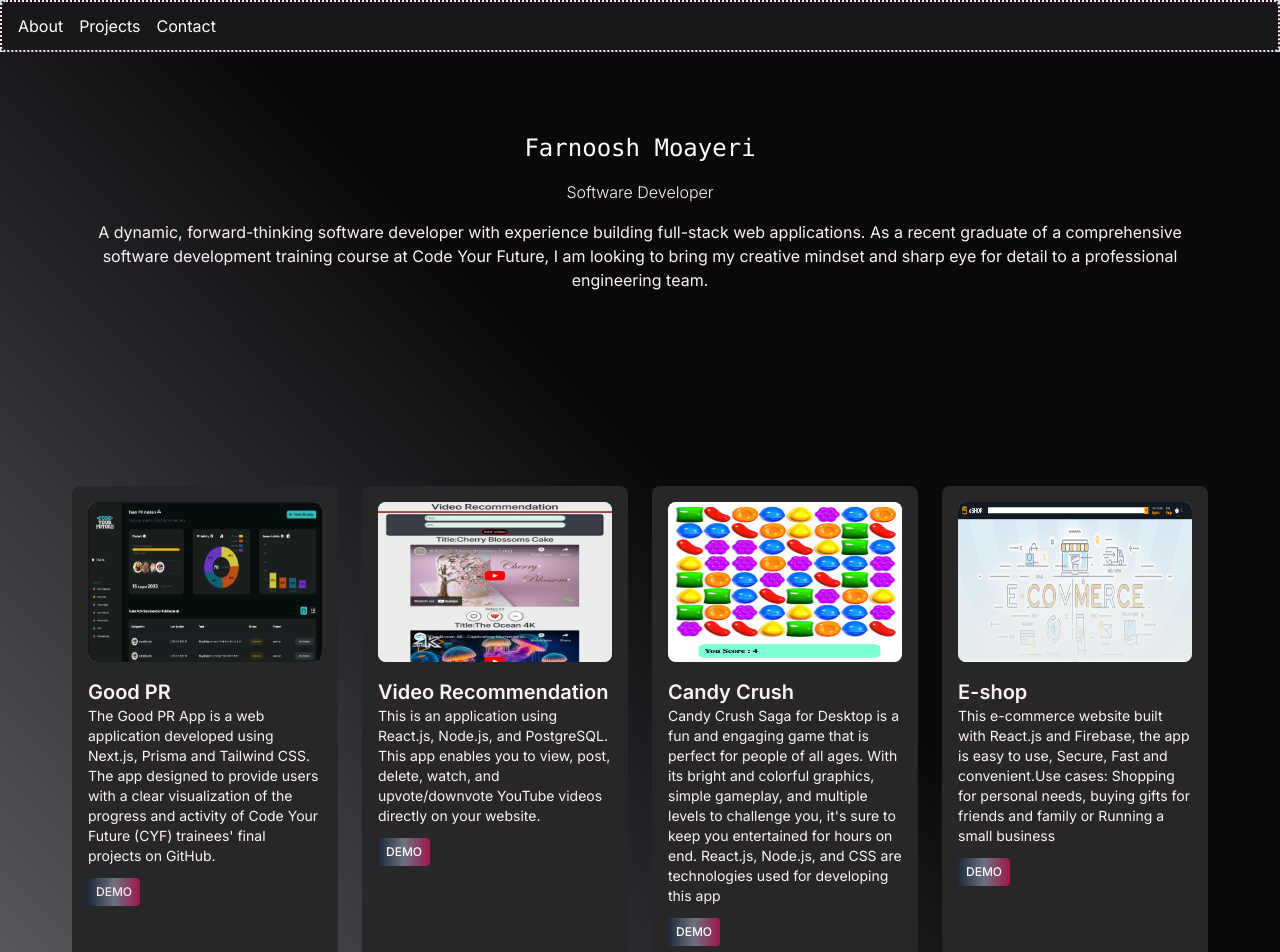
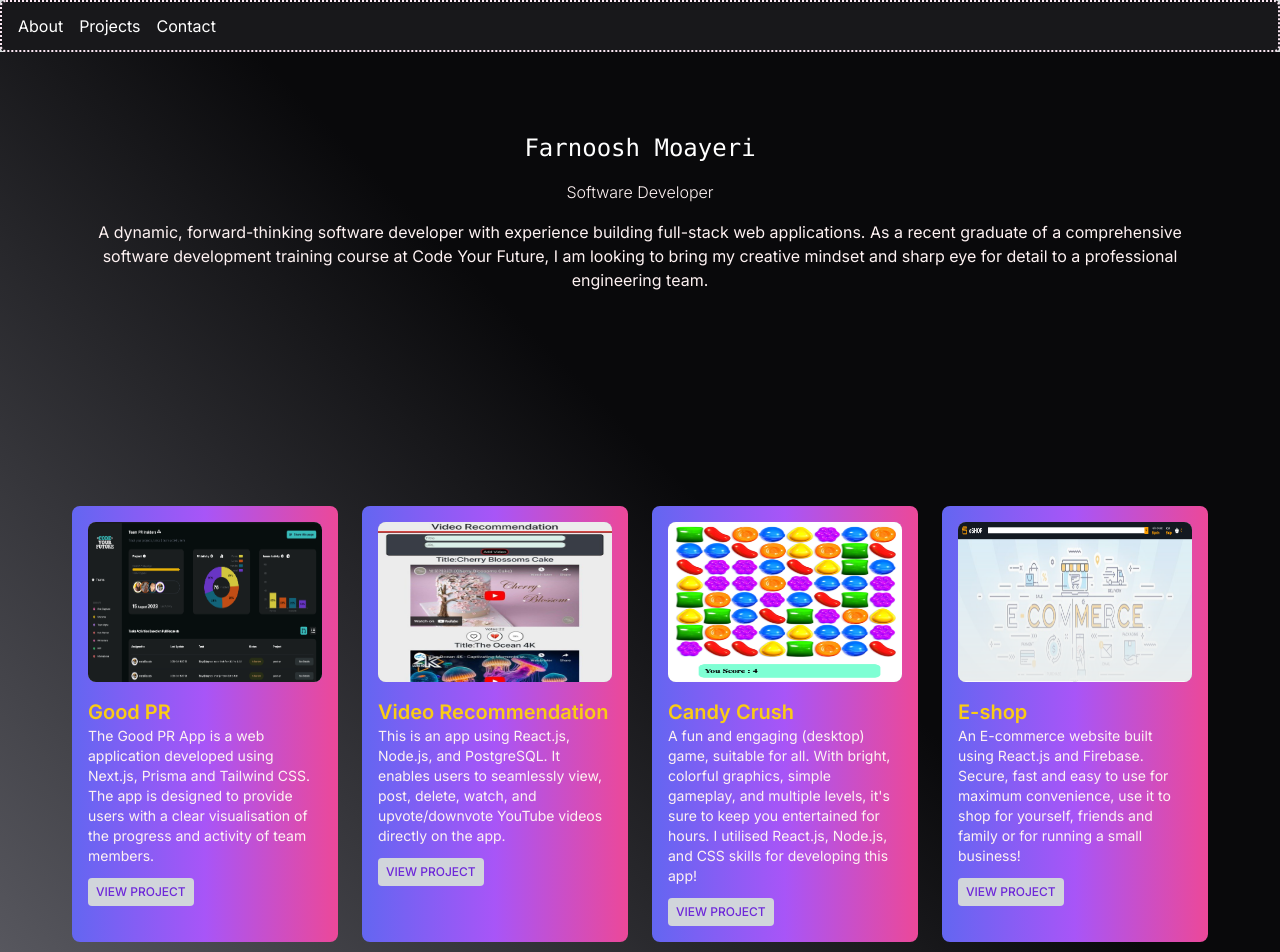
Before and after one commit to Farnooshmo/portfolio, a Next.js app: page / in a window 1280 px wide. Shown: the top 952 px of the page. Built offline with nearby package versions, Linux system fonts and the light colour scheme.

Commit message:
Change the button name/ change the bg color

```diff
--- a/app/projects/page.js
+++ b/app/projects/page.js
@@ -10,7 +10,7 @@
       {/* <!-- Component Start --> */}
       <div className="grid xl:grid-cols-4 md:grid-cols-2 grid-cols-1 gap-2 max-w-6xl">
         {/* <!-- project 1--> */}
-        <div className="flex flex-col bg-zinc-800 text-red-50 rounded-lg p-4 m-2">
+        <div className="flex flex-col bg-gradient-to-r from-indigo-500 via-purple-500 to-pink-500 text-yellow-400 rounded-lg p-4 m-2 hover:animate-pulse">
           <div className="h-40 bg-gray-400 rounded-lg">
             {" "}
             <Image
@@ -23,22 +23,22 @@
           </div>
           <div className="flex flex-col items-start mt-4">
             <h4 className="text-xl font-semibold">Good PR</h4>
-            <p className="text-sm">
+            <p className="text-sm text-red-50">
               The Good PR App is a web application developed using Next.js,
-              Prisma and Tailwind CSS. The app designed to provide users with a
-              clear visualization of the progress and activity of Code Your
-              Future (CYF) trainees' final projects on GitHub.{" "}
+              Prisma and Tailwind CSS. The app is designed to provide users with
+              a clear visualisation of the progress and activity of team
+              members.{" "}
             </p>
             <Link
-              className="p-2 leading-none rounded font-medium mt-3 bg-gradient-to-r from-slate-800 via-gray-500 to-pink-800  text-xs uppercase text-pink-100    focus:outline-none "
+              className="p-2 leading-none rounded font-medium mt-3 bg-gray-300 text-violet-700  text-xs uppercase   focus:outline-none "
               href="https://good-pr.vercel.app/"
             >
-              Demo
+              View project{" "}
             </Link>
           </div>
         </div>
         {/* <!-- project 2 --> */}
-        <div className="flex flex-col bg-zinc-800 text-red-50 rounded-lg p-4 m-2">
+        <div className="flex flex-col bg-gradient-to-r from-indigo-500 via-purple-500 to-pink-500 text-yellow-400 rounded-lg p-4 m-2 hover:animate-pulse">
           <div className="h-40 bg-gray-400 rounded-lg">
             {" "}
             <Image
@@ -51,21 +51,21 @@
           </div>
           <div className="flex flex-col items-start mt-4">
             <h4 className="text-xl font-semibold">Video Recommendation</h4>
-            <p className="text-sm">
-              This is an application using React.js, Node.js, and PostgreSQL.
-              This app enables you to view, post, delete, watch, and
-              upvote/downvote YouTube videos directly on your website.{" "}
+            <p className="text-sm text-red-50">
+              This is an app using React.js, Node.js, and PostgreSQL. It enables
+              users to seamlessly view, post, delete, watch, and upvote/downvote
+              YouTube videos directly on the app.{" "}
             </p>
             <Link
-              className="p-2 leading-none rounded font-medium mt-3 bg-gradient-to-r from-slate-800 via-gray-500 to-pink-800 text-xs uppercase text-white  active:bg-pink-700 focus:outline-none focus:ring focus:ring-pink-300"
+              className="p-2 leading-none rounded font-medium mt-3 bg-gray-300 text-violet-700 text-xs uppercase  active:bg-pink-700 focus:outline-none focus:ring focus:ring-pink-300"
               href="https://final-project-assessment.netlify.app/"
             >
-              Demo
+              View project{" "}
             </Link>
           </div>
         </div>
         {/* <!-- project 3 --> */}
-        <div className="flex flex-col bg-zinc-800 text-red-50  rounded-lg p-4 m-2">
+        <div className="flex flex-col bg-gradient-to-r from-indigo-500 via-purple-500 to-pink-500 text-yellow-400 rounded-lg p-4 m-2 hover:animate-pulse">
           <div className="h-40 bg-gray-400 rounded-lg ">
             {" "}
             <Image
@@ -78,23 +78,22 @@
           </div>
           <div className="flex flex-col items-start mt-4">
             <h4 className="text-xl font-semibold">Candy Crush</h4>
-            <p className="text-sm">
-              Candy Crush Saga for Desktop is a fun and engaging game that is
-              perfect for people of all ages. With its bright and colorful
-              graphics, simple gameplay, and multiple levels to challenge you,
-              it's sure to keep you entertained for hours on end. React.js,
-              Node.js, and CSS are technologies used for developing this app{" "}
+            <p className="text-sm text-red-50">
+              A fun and engaging (desktop) game, suitable for all. With bright,
+              colorful graphics, simple gameplay, and multiple levels, it's sure
+              to keep you entertained for hours. I utilised React.js, Node.js,
+              and CSS skills for developing this app!{" "}
             </p>
             <Link
-              className="p-2 leading-none rounded font-medium mt-3 bg-gradient-to-r from-slate-800 via-gray-500 to-pink-800 text-xs uppercase text-white  active:bg-pink-700 focus:outline-none focus:ring focus:ring-pink-300"
+              className="p-2 leading-none rounded font-medium mt-3 bg-gray-300 text-violet-700 text-xs uppercase   active:bg-pink-700 focus:outline-none focus:ring focus:ring-pink-300"
               href="https://teamwork-candycrush.netlify.app/"
             >
-              Demo
+              View project{" "}
             </Link>
           </div>
         </div>
         {/* <!-- project 4 --> */}
-        <div className="flex flex-col bg-zinc-800 text-red-50  rounded-lg p-4 m-2">
+        <div className="flex flex-col bg-gradient-to-r from-indigo-500 via-purple-500 to-pink-500 text-yellow-400 rounded-lg p-4 m-2 hover:animate-pulse">
           <div className="h-40 bg-gray-400 rounded-lg">
             {" "}
             <Image
@@ -107,17 +106,16 @@
           </div>
           <div className="flex flex-col items-start mt-4">
             <h4 className="text-xl font-semibold">E-shop</h4>
-            <p className="text-sm">
-              This e-commerce website built with React.js and Firebase, the app
-              is easy to use, Secure, Fast and convenient.Use cases: Shopping
-              for personal needs, buying gifts for friends and family or Running
-              a small business{" "}
+            <p className="text-sm text-red-50">
+              An E-commerce website built using React.js and Firebase. Secure,
+              fast and easy to use for maximum convenience, use it to shop for
+              yourself, friends and family or for running a small business!{" "}
             </p>
             <Link
-              className="p-2 leading-none rounded font-medium mt-3 bg-gradient-to-r from-slate-800 via-gray-500 to-pink-800 text-xs uppercase text-white  active:bg-pink-700 focus:outline-none focus:ring focus:ring-pink-300"
+              className="p-2 leading-none rounded font-medium mt-3  bg-gray-300 text-violet-700 text-xs uppercase   active:bg-pink-700 focus:outline-none focus:ring focus:ring-pink-300"
               href="https://london9-amazon-clone-50-react-project.netlify.app/"
             >
-              Demo
+              View project{" "}
             </Link>
           </div>
         </div>
```
